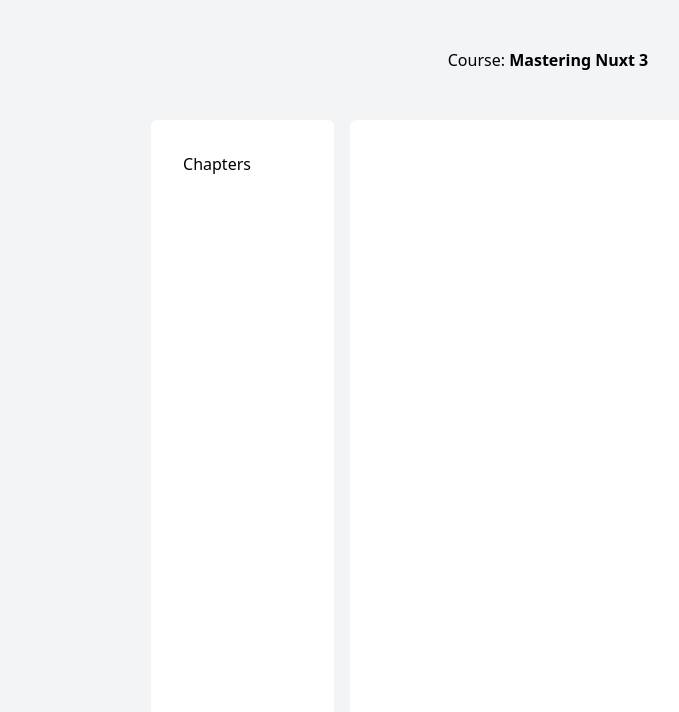
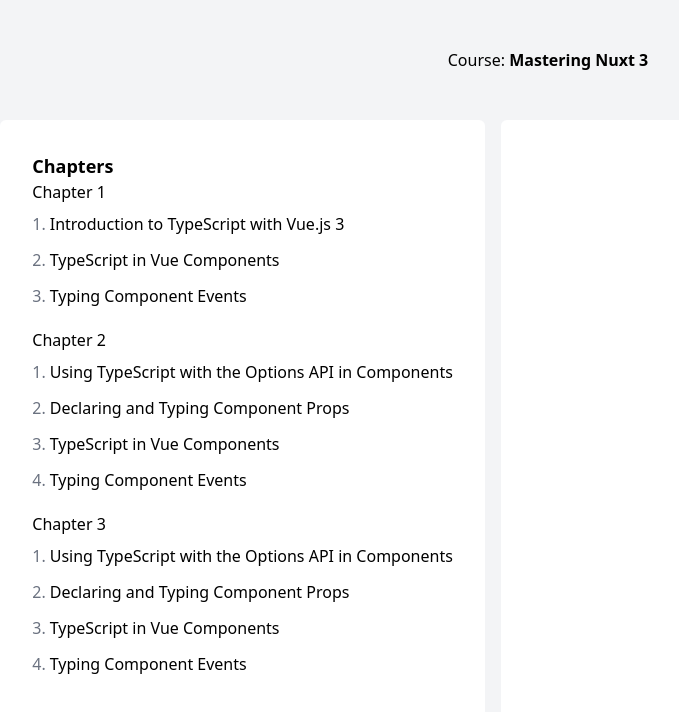
Before and after one commit to mirislomovmirjalol/course-app-nuxt, a Nuxt app: page /course in a window 1280 px wide. Shown: the top 712 px of the page, without its empty margins (92-771 px from the left). Built offline with nearby package versions, Linux system fonts and the light colour scheme.

Commit message:
navigation chapters

```diff
--- a/pages/course.vue
+++ b/pages/course.vue
@@ -1,3 +1,7 @@
+<script setup>
+const {chapters} = useCourse();
+</script>
+
 <template>
   <div
       class="p-12 bg-gray-100 w-full h-full min-h-screen flex flex-col items-center"
@@ -15,12 +19,29 @@
       <div
           class="prose mr-4 p-8 bg-white rounded-md min-w-[20ch] flex flex-col"
       >
-        <h3>Chapters</h3>
-        <!-- All the lessons for the course listed here -->
+        <h3 class="text-lg font-bold">Chapters</h3>
+        <div
+            class="space-y-1 mb-4 flex flex-col"
+            v-for="chapter in chapters"
+            :key="chapter.slug"
+        >
+          <h4>{{ chapter.title }}</h4>
+          <NuxtLink
+              v-for="(lesson, index) in chapter.lessons"
+              :key="lesson.slug"
+              class="flex flex-row space-x-1 no-underline prose-sm font-normal py-1 px-4 -mx-4"
+              :to="`/course/chapter/${chapter.slug}/lesson/${lesson.slug}`"
+          >
+            <span class="text-gray-500"
+            >{{ index + 1 }}.</span
+            >
+            <span>{{ lesson.title }}</span>
+          </NuxtLink>
+        </div>
       </div>
 
       <div class="prose p-12 bg-white rounded-md w-[65ch]">
-        <NuxtPage />
+        <NuxtPage/>
       </div>
     </div>
   </div>
```
